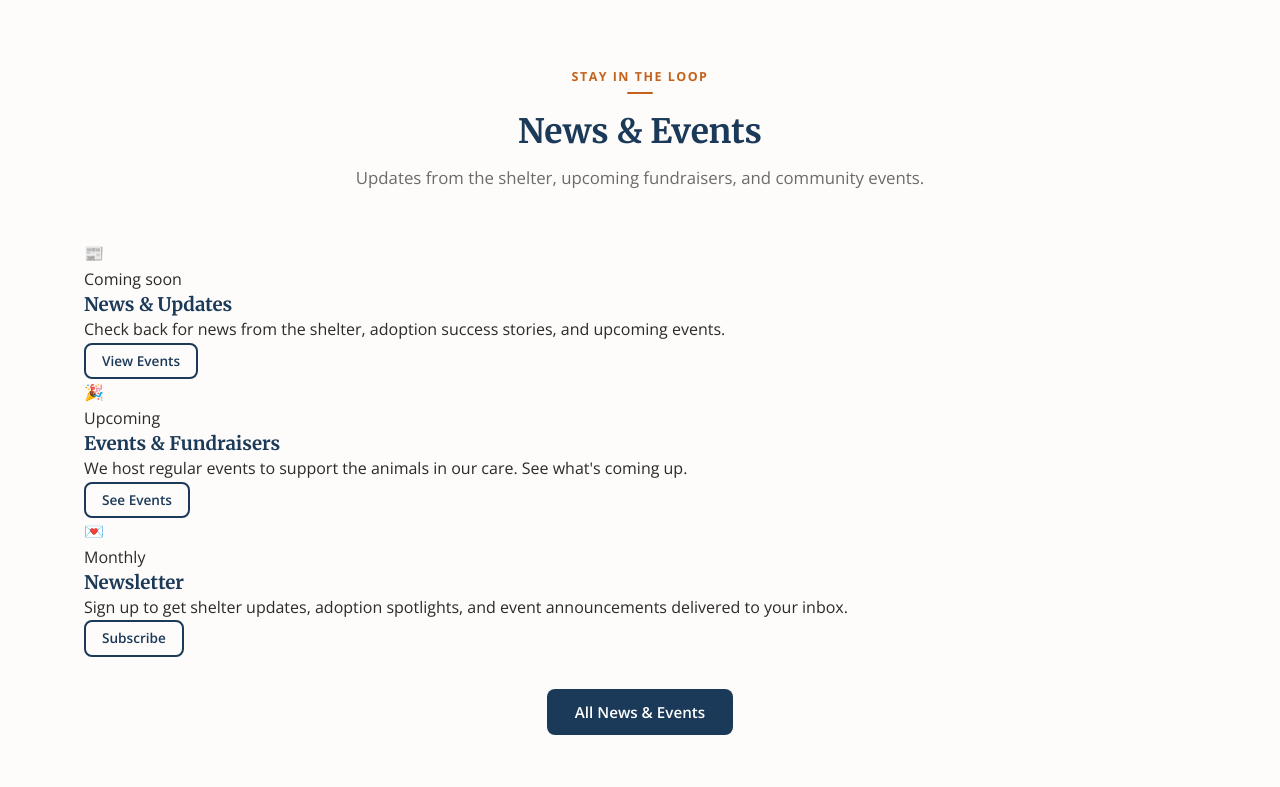
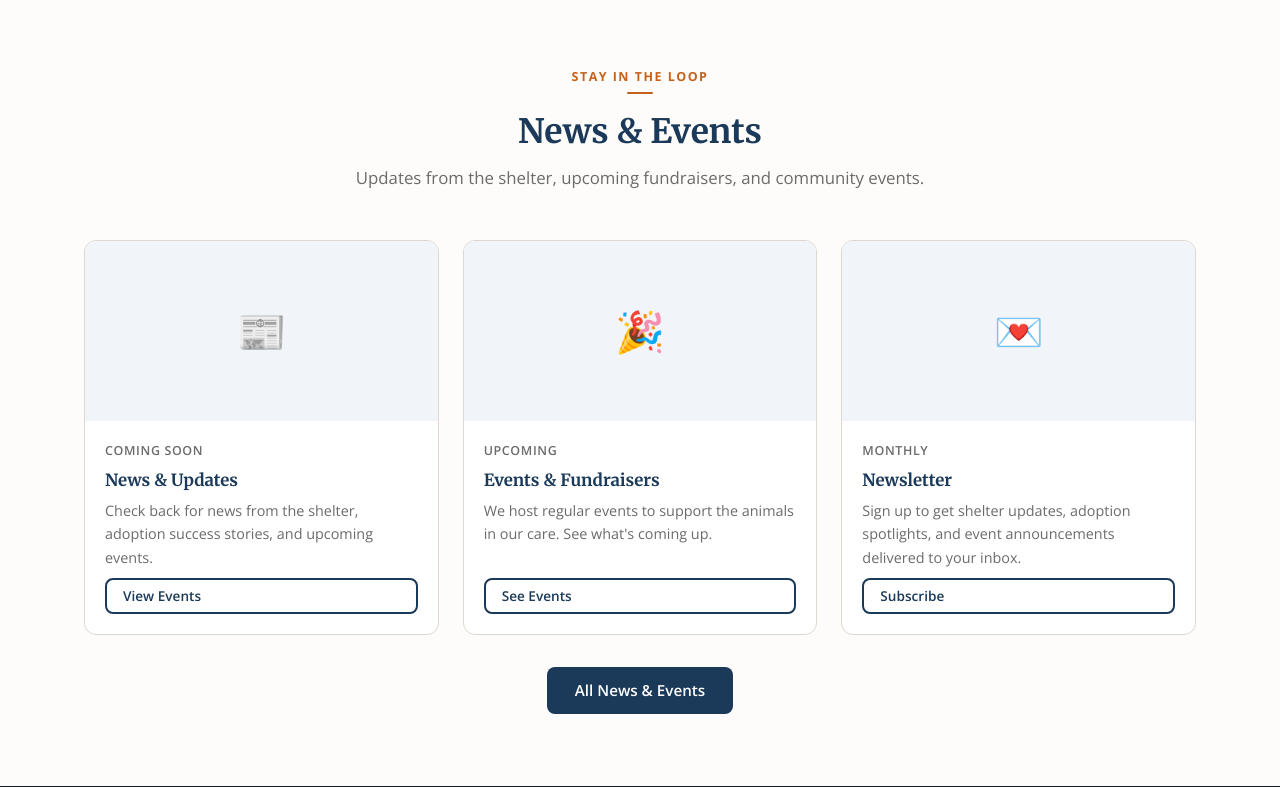
Before and after one commit to DenverDawgs18/SPCA, a Django app: page / in a window 1280 px wide. Shown: the part 3687-4474 px from the top of the page. Run offline with Django 5.2, Linux system fonts and the light colour scheme; data comes from the database, SQL or seed files in the repository; data that the repository does not hold is empty.

Commit message:
Add CSS for news grid, process steps, filter tabs, spinner, and integration placeholder

```diff
--- a/static/css/main.css
+++ b/static/css/main.css
@@ -1062,3 +1062,115 @@ h1, h2, h3, h4 {
   .animal-card-img-placeholder { animation: none; }
   .btn-primary::after, .btn-navy::after, .btn-green::after { display: none; }
 }
+
+/* ── News Grid ─────────────────────────────────────────────────── */
+.news-grid {
+  display: grid;
+  grid-template-columns: repeat(auto-fill, minmax(280px, 1fr));
+  gap: 1.5rem;
+  margin-top: 1.5rem;
+}
+.news-card {
+  background: var(--card-bg, #fff);
+  border: 1px solid var(--border, #e2e8f0);
+  border-radius: 12px;
+  overflow: hidden;
+  display: flex;
+  flex-direction: column;
+}
+.news-card-img {
+  height: 180px;
+  background-size: cover;
+  background-position: center;
+  background-color: var(--bg-alt, #f1f5f9);
+}
+.news-card-img--placeholder {
+  display: flex;
+  align-items: center;
+  justify-content: center;
+  font-size: 2.5rem;
+  background: var(--bg-alt, #f1f5f9);
+}
+.news-card-body {
+  padding: 1.25rem;
+  flex: 1;
+  display: flex;
+  flex-direction: column;
+  gap: 8px;
+}
+.news-card-body h3 { font-size: 1.05rem; margin: 0; }
+.news-card-body p { color: var(--text-muted, #64748b); font-size: 0.9rem; flex: 1; }
+.news-card-date { font-size: 0.78rem; color: var(--text-muted, #64748b); font-weight: 600; text-transform: uppercase; letter-spacing: 0.05em; }
+
+/* ── Process Steps ──────────────────────────────────────────────── */
+.process-steps {
+  display: grid;
+  grid-template-columns: repeat(auto-fit, minmax(200px, 1fr));
+  gap: 2rem;
+  margin-top: 1.5rem;
+}
+.process-step { text-align: center; }
+.step-num {
+  width: 48px;
+  height: 48px;
+  border-radius: 50%;
+  background: var(--primary, #1a2744);
+  color: #fff;
+  font-size: 1.3rem;
+  font-weight: 700;
+  display: flex;
+  align-items: center;
+  justify-content: center;
+  margin: 0 auto 1rem;
+}
+.process-step h3 { font-size: 1.05rem; margin-bottom: 8px; }
+.process-step p { font-size: 0.9rem; color: var(--text-muted, #64748b); }
+
+/* ── Integration placeholder ──────────────────────────────────────────── */
+.integration-placeholder {
+  text-align: center;
+  padding: 4rem 2rem;
+  background: var(--bg-alt, #f8fafc);
+  border-radius: 12px;
+  border: 2px dashed var(--border, #e2e8f0);
+}
+.integration-placeholder-icon { font-size: 3rem; margin-bottom: 1rem; }
+.integration-placeholder h3 { margin-bottom: 8px; }
+.integration-placeholder p { color: var(--text-muted, #64748b); max-width: 480px; margin: 0 auto; }
+
+/* ── Loading spinner ───────────────────────────────────────────────────── */
+.loading-spinner {
+  width: 40px; height: 40px;
+  border: 3px solid var(--border, #e2e8f0);
+  border-top-color: var(--primary, #1a2744);
+  border-radius: 50%;
+  animation: spin 0.8s linear infinite;
+  margin: 0 auto;
+}
+@keyframes spin { to { transform: rotate(360deg); } }
+
+/* ── Zeffy embed ────────────────────────────────────────────────────────── */
+.zeffy-embed-wrap { min-height: 300px; }
+
+/* ── Filter tabs (website) ────────────────────────────────────────────────── */
+.filter-tabs {
+  display: flex;
+  gap: 8px;
+  flex-wrap: wrap;
+}
+.filter-tab {
+  padding: 6px 16px;
+  border-radius: 20px;
+  font-size: 0.88rem;
+  font-weight: 600;
+  color: var(--text-muted, #64748b);
+  border: 1px solid var(--border, #e2e8f0);
+  text-decoration: none;
+  transition: all 0.15s;
+  background: transparent;
+}
+.filter-tab:hover, .filter-tab.active {
+  background: var(--primary, #1a2744);
+  color: #fff;
+  border-color: var(--primary, #1a2744);
+}
```
